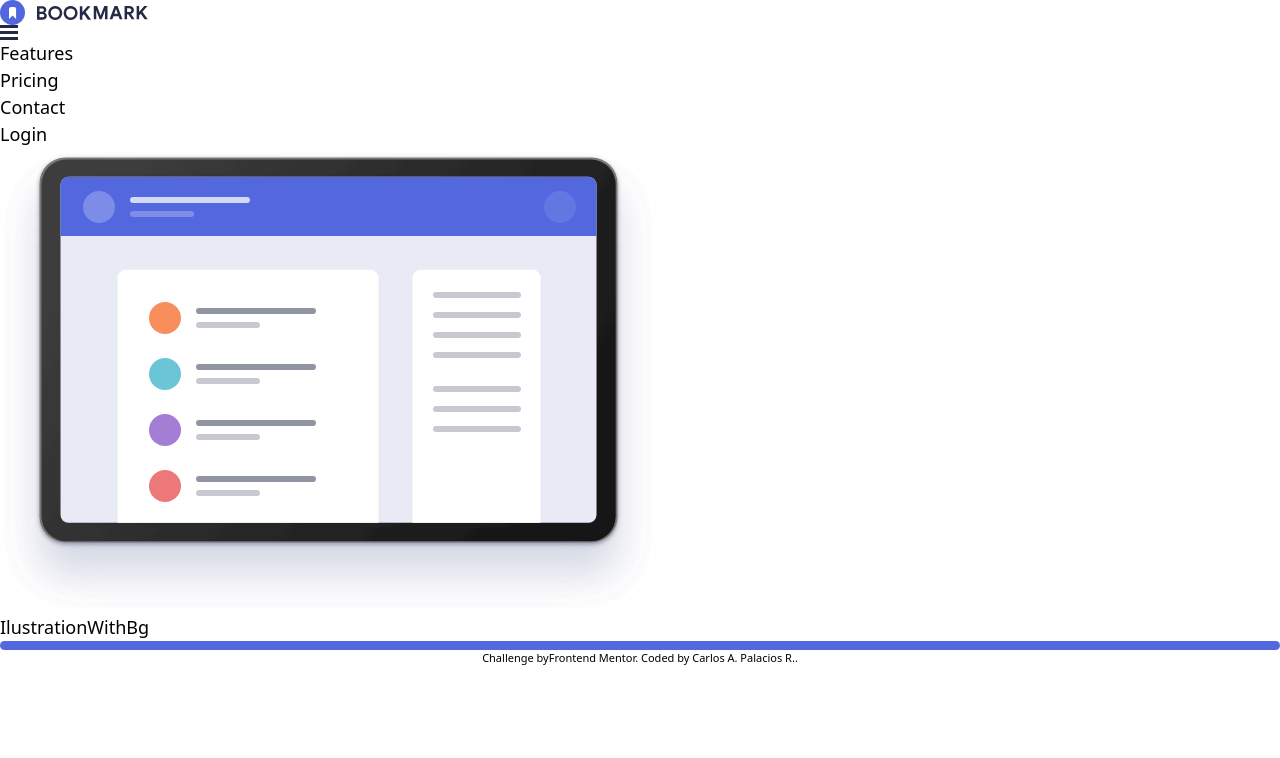
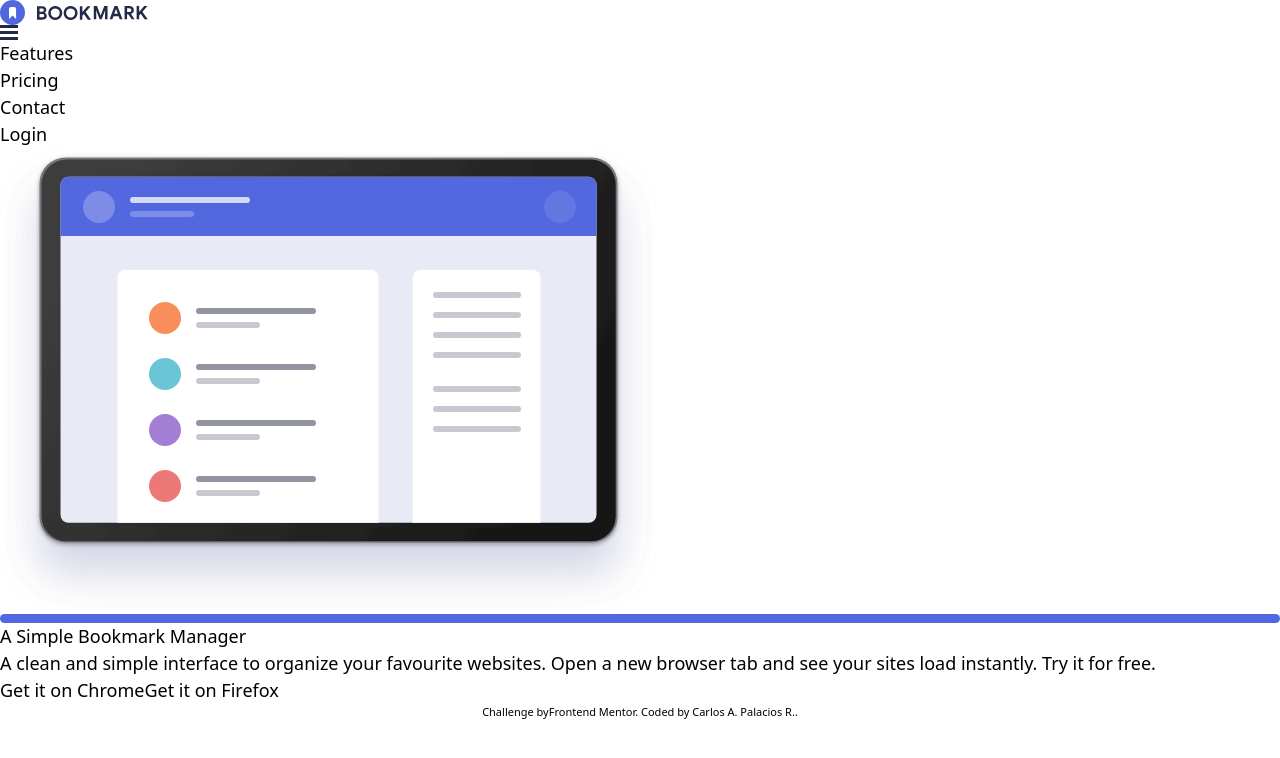
Before and after one commit to CarlosArgelio/challenge-bookmark-landing-page, a React (Vite) app: page / in a window 1280 px wide. Shown: the top 758 px of the page. Built offline with nearby package versions, Linux system fonts and the light colour scheme.

Commit message:
feat: add CTA component

```diff
--- a/src/Components/CallToAction/CallToAction.tsx
+++ b/src/Components/CallToAction/CallToAction.tsx
@@ -0,0 +1,14 @@
+export const CallToAction = () => {
+  return (
+    <>
+      <h2>A Simple Bookmark Manager</h2>
+      <p>
+        A clean and simple interface to organize your favourite websites. Open a
+        new browser tab and see your sites load instantly. Try it for free.
+      </p>
+
+      <button>Get it on Chrome</button>
+      <button>Get it on Firefox</button>
+    </>
+  );
+};
--- a/src/Components/CallToAction/index.ts
+++ b/src/Components/CallToAction/index.ts
@@ -0,0 +1 @@
+export { CallToAction } from "./CallToAction";
--- a/src/Components/IlustrationWithBg/IlustrationWithBg.tsx
+++ b/src/Components/IlustrationWithBg/IlustrationWithBg.tsx
@@ -7,7 +7,6 @@ export const IlustrationWithBg = () => {
   return (
     <>
       <img src={ilustration["illustration-hero"]} alt="illustration hero" />
-      <div>IlustrationWithBg</div>
       <BackGroundArrow />
     </>
   );
--- a/src/Components/index.ts
+++ b/src/Components/index.ts
@@ -1,4 +1,5 @@
 export { Header } from "./Header";
 export { BackGroundArrow } from "./BackGroundArrow";
 export { IlustrationWithBg } from "./IlustrationWithBg";
+export { CallToAction } from "./CallToAction";
 export { Attribute } from "./Attribute";
--- a/src/Pages/Home/Home.tsx
+++ b/src/Pages/Home/Home.tsx
@@ -1,10 +1,18 @@
-import { Attribute, Header, IlustrationWithBg } from "./../../Components";
+import {
+  Attribute,
+  Header,
+  IlustrationWithBg,
+  CallToAction,
+} from "./../../Components";
 
 export const Home = () => {
   return (
     <>
       <Header />
       <IlustrationWithBg />
+
+      <CallToAction />
+
       <Attribute />
     </>
   );
```
